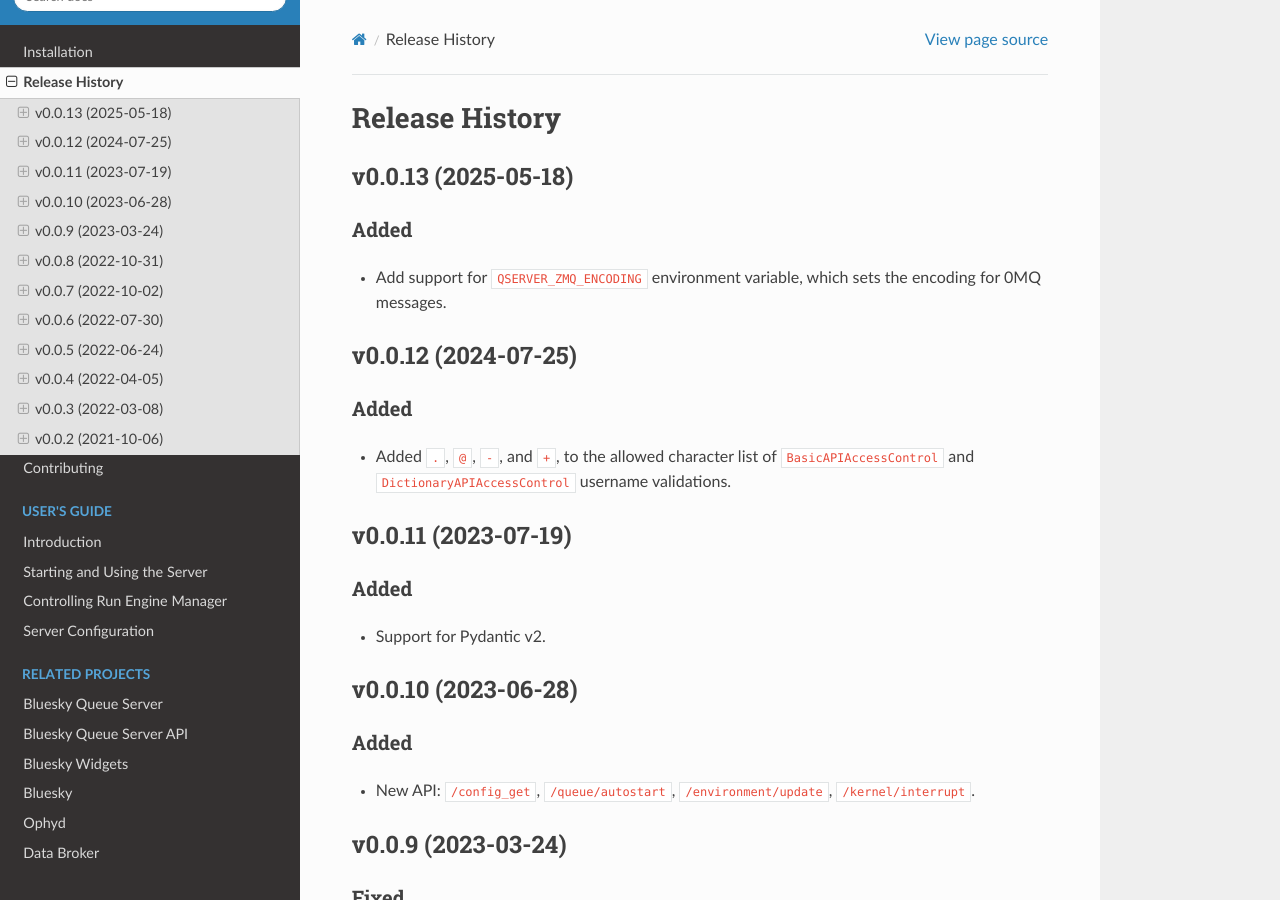
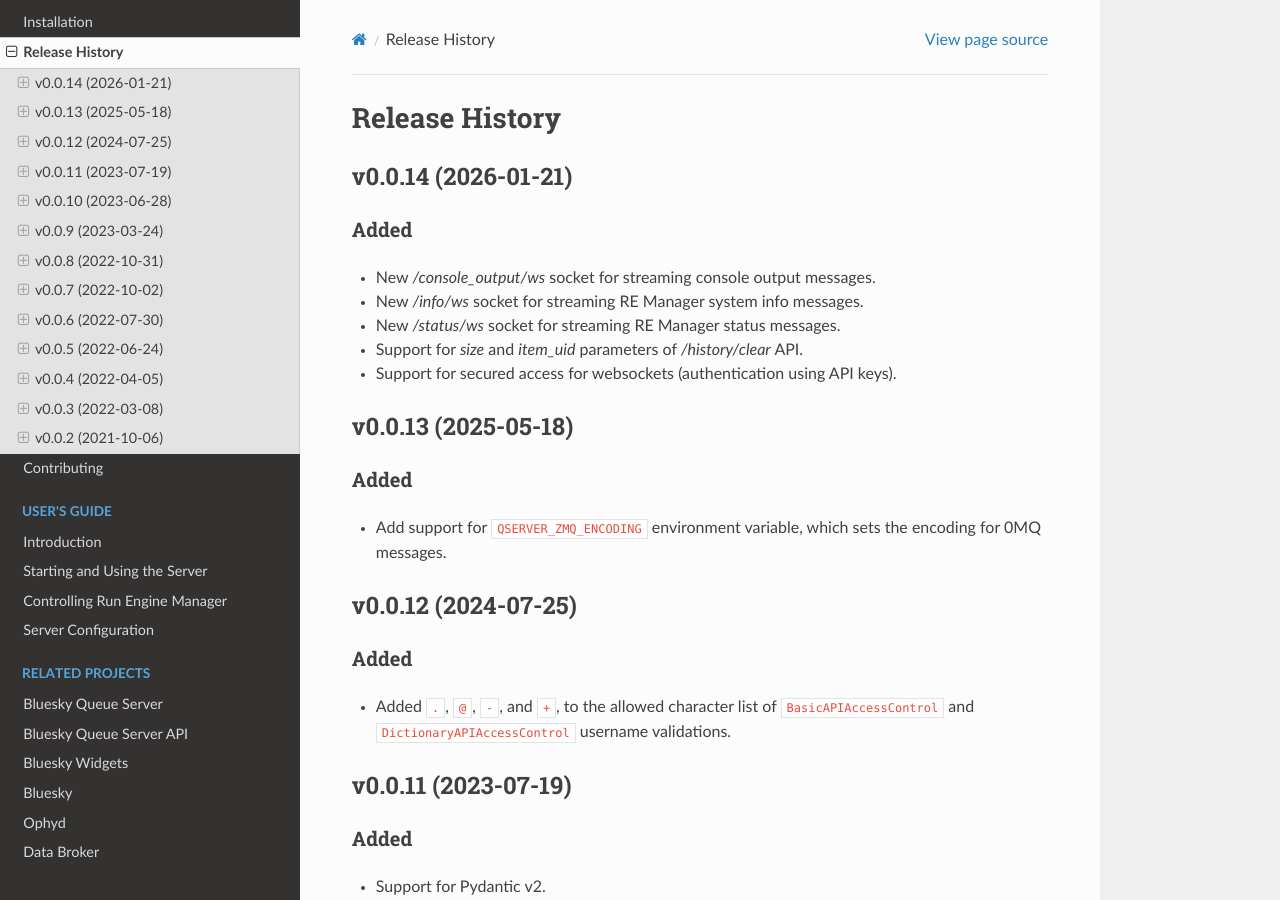
Before and after one commit to bluesky/bluesky-httpserver, a Sphinx documentation site: the page built from docs/source/release-history.rst, in a window 1280 px wide and 900 px high. Built offline with Sphinx 7.4.7 and the Read the Docs theme 3.1.0, drawn with Linux system fonts in a browser that asks for light colours.

Commit message:
DOC: release notes v0.0.14

```diff
--- a/docs/source/release-history.rst
+++ b/docs/source/release-history.rst
@@ -1,6 +1,24 @@
 ===============
 Release History
 ===============
+
+
+v0.0.14 (2026-01-21)
+====================
+
+Added
+-----
+
+- New `/console_output/ws` socket for streaming console output messages.
+
+- New `/info/ws` socket for streaming RE Manager system info messages.
+
+- New `/status/ws` socket for streaming RE Manager status messages.
+
+- Support for `size` and `item_uid` parameters of `/history/clear` API.
+
+- Support for secured access for websockets (authentication using API keys).
+
 
 v0.0.13 (2025-05-18)
 ====================
```
